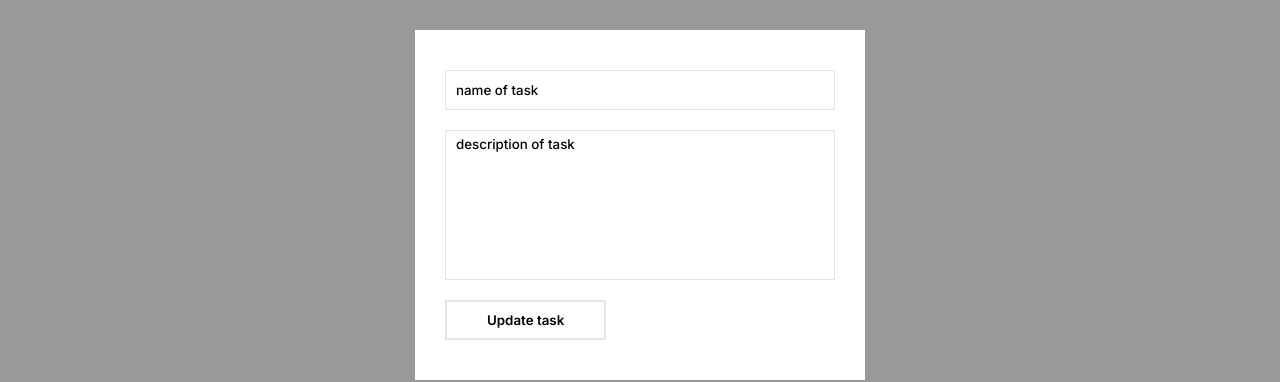
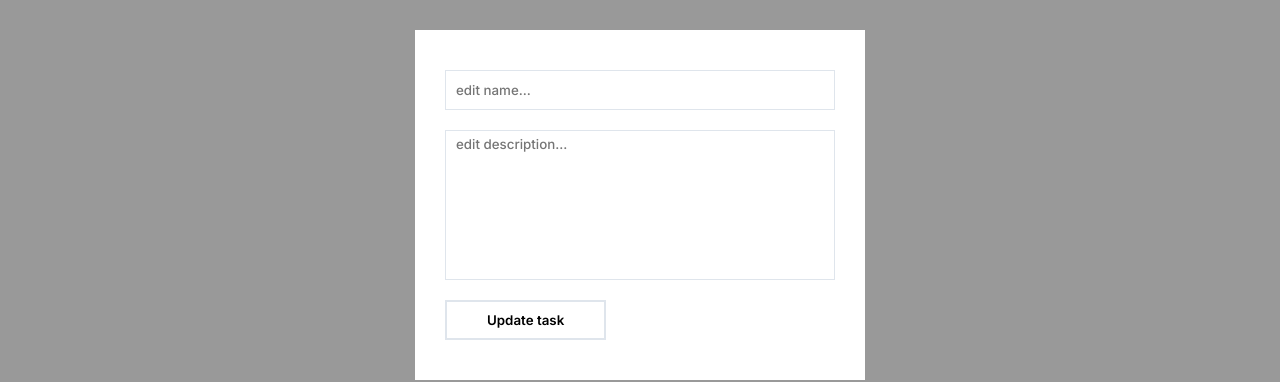
Before and after one commit to tntyyy/react-trello, a React app: page /task/1/1 in a window 1280 px wide. Shown: the part 195-577 px from the top of the page. Built offline with nearby package versions, Linux system fonts and the light colour scheme.

Commit message:
feat: inputs

```diff
--- a/src/components/Popup/Popup.tsx
+++ b/src/components/Popup/Popup.tsx
@@ -1,4 +1,4 @@
-import React, {FC, useContext, useEffect, useRef, useState} from 'react';
+import React, {FC, useContext, useEffect, useState} from 'react';
 import styles from './Popup.module.scss';
 import {useParams, useNavigate} from "react-router-dom";
 import {BoardsContext} from "@/context/boardsContext";
@@ -12,11 +12,10 @@ const Popup: FC = () => {
 
     const {boards, setBoards} = useContext(BoardsContext);
     const taskService = new TaskService(boards);
-    // const [task, setTask] = useState<ITask>(taskService.getOneTask(params.id!, params.boardId!));
 
     const [fields, setFields] = useState<IField>({
-        name: "default name",
-        description: "description..."
+        name: "",
+        description: ""
     });
 
     useEffect(() => {
@@ -27,17 +26,36 @@ const Popup: FC = () => {
         navigate("/");
     }
 
+    const handleInputNameChange = (event: React.ChangeEvent<HTMLInputElement>) => {
+        setFields(prevState => ({...prevState, ["name"]: event.target.value}));
+    }
+
+    const handleInputDescriptionChange = (event:  React.ChangeEvent<HTMLTextAreaElement>) => {
+        setFields(prevState => ({...prevState, ["description"]: event.target.value}));
+    }
+
     const handleSubmit = () => {
-        const boardsCopy = taskService.editTask(params.id!, params.boardId!);
-        console.log(taskService.getOneTask(params.id!, params.boardId!));
+        // const boardsCopy = editTask(params.id!, params.boardId!);
+        console.log(fields);
     }
 
     if (isOpen) {
         return (
             <div className={styles.popup} onClick={() => handleClosePopup()}>
                 <div className={styles.popup__content} onClick={(e) => e.stopPropagation()}>
-                    <input className={styles.popup__input} type="text" defaultValue={"name of task"}/>
-                    <textarea className={styles.popup__input} placeholder={"Enter description..."} defaultValue={"description of task"}></textarea>
+                    <input
+                        onChange={(event) => handleInputNameChange(event)}
+                        value={fields.name}
+                        className={styles.popup__input}
+                        type="text"
+                        placeholder={"edit name..."}
+                    />
+                    <textarea
+                        onChange={(event) => handleInputDescriptionChange(event)}
+                        value={fields.description}
+                        className={styles.popup__input}
+                        placeholder={"edit description..."}
+                    ></textarea>
                     <button
                         onClick={() => handleSubmit()}
                     >
--- a/src/services/taskService.ts
+++ b/src/services/taskService.ts
@@ -43,9 +43,7 @@ class TaskService {
                 })
             }
         });
-        if (oneTask) {
-            return oneTask;
-        }
+        return oneTask;
     }
 
     public editTask(id: string, boardId: string) {
```
